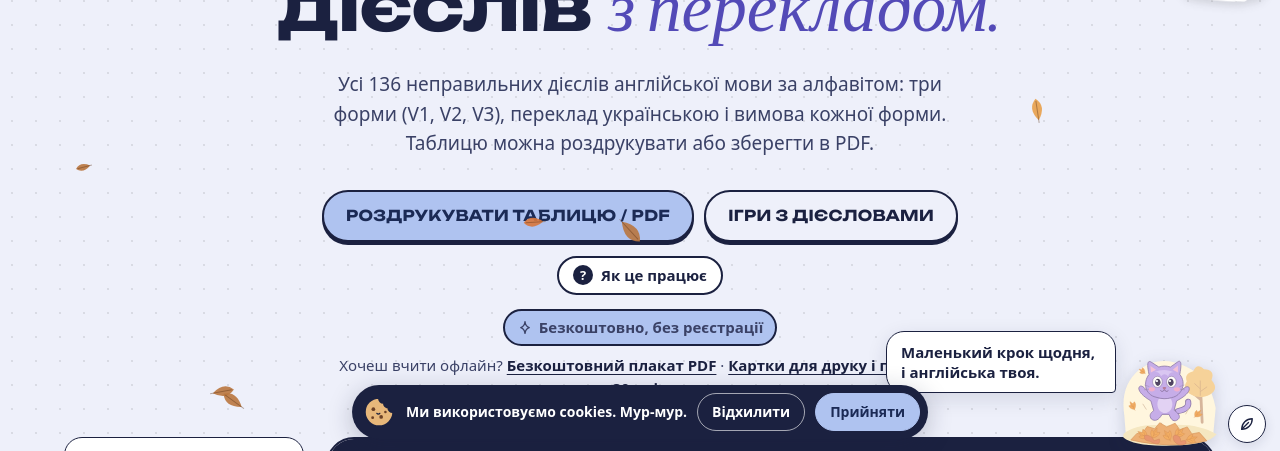
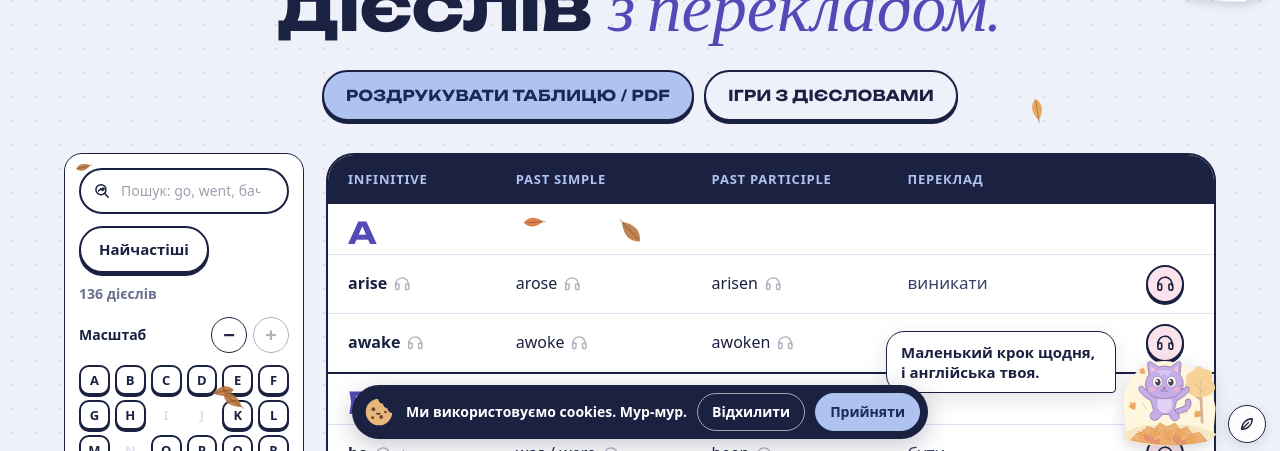
Before and after one commit to mariyavalyanskaya95-create/murly-saas, a Next.js app: page /irregular-verbs in a window 1280 px wide. Shown: the part 343-794 px from the top of the page. Built offline with nearby package versions, Linux system fonts and the light colour scheme; no server answers; a web font is replaced by a local one.

Commit message:
Verbs page: shorter hero, intro moved down [skip ci]

```diff
--- a/app/(marketing)/irregular-verbs/page.tsx
+++ b/app/(marketing)/irregular-verbs/page.tsx
@@ -9,12 +9,10 @@ import SiteNav from '@/components/SiteNav';
 import SiteFooter from '@/components/SiteFooter';
 import VerbsAlphabet from '@/components/VerbsAlphabet';
 import { tr } from '@/lib/i18n-server';
-import SeoNote from '@/components/SeoNote';
 import type { T } from '@/lib/i18n';
 import Kit from '@/components/Kit';
 import Faq from '@/components/Faq';
 
-import HeroTip from '@/components/HeroTip';
 export function generateMetadata(): Metadata {
   const t = tr();
   return {
@@ -45,13 +43,10 @@ export default function IrregularVerbsPage() {
         <div className="mu-container">
           <Kit id="st-cat-cool" className="kit-hero" />
           <h1>{t({ uk: 'Таблиця неправильних дієслів', ru: 'Таблица неправильных глаголов', en: 'Irregular verbs table' })} <em>{t({ uk: 'з перекладом.', ru: 'с переводом.', en: 'with translation.' })}</em></h1>
-          <p className="va-intro">{t({ uk: 'Усі 136 неправильних дієслів англійської мови за алфавітом: три форми (V1, V2, V3), переклад українською і вимова кожної форми. Таблицю можна роздрукувати або зберегти в PDF.', ru: 'Все 136 неправильных глаголов английского языка по алфавиту: три формы (V1, V2, V3), перевод и произношение каждой формы. Таблицу можно распечатать или сохранить в PDF.', en: 'All 136 English irregular verbs from A to Z: three forms (V1, V2, V3), translation and audio for every form. Print the table or save it as a PDF.' })}</p>
           <div className="va-print">
-            <Link href="/irregular-verbs/print" className="mu-btn mu-btn--lime">{t({ uk: 'Роздрукувати таблицю / PDF', ru: 'Распечатать таблицу / PDF', en: 'Print the table / PDF' })}</Link>
+            <Link href="/irregular-verbs/poster?pages=3" className="mu-btn mu-btn--lime">{t({ uk: 'Роздрукувати таблицю / PDF', ru: 'Распечатать таблицу / PDF', en: 'Print the table / PDF' })}</Link>
             <Link href="/irregular-verbs/games" className="mu-btn">{t({ uk: 'Ігри з дієсловами', ru: 'Игры с глаголами', en: 'Verb games' })}</Link>
           </div>
-          <HeroTip>{t({ uk: 'Натисни на будь-яку форму, щоб послухати вимову. Навушники праворуч озвучать усі три форми підряд.', ru: 'Нажми на любую форму, чтобы послушать произношение. Наушники справа озвучат все три формы подряд.', en: 'Tap any form to hear how it sounds. The headphones on the right play all three forms in a row.' })}</HeroTip>
-          <SeoNote free={{ uk: 'Безкоштовно, без реєстрації', ru: 'Бесплатно, без регистрации', en: 'Free, no sign-up' }} sell={{ text: { uk: 'Хочеш вчити офлайн?', ru: 'Хочешь учить офлайн?', en: 'Want to learn offline?' }, links: [{ href: '/irregular-verbs/poster', label: { uk: 'Безкоштовний плакат PDF', ru: 'Бесплатный плакат PDF', en: 'Free PDF poster' } }, { href: '/shop/verbs-30', label: { uk: 'Картки для друку і план на 30 днів', ru: 'Карточки для печати и план на 30 дней', en: 'Printable cards and a 30-day plan' } }] }} />
         </div>
       </section>
 
@@ -103,6 +98,7 @@ export default function IrregularVerbsPage() {
 
       <section className="mu-section">
         <div className="mu-container" style={{ maxWidth: 820 }}>
+          <p className="va-intro va-intro--faq">{t({ uk: 'Усі 136 неправильних дієслів англійської мови за алфавітом: три форми (V1, V2, V3), переклад українською і вимова кожної форми. Таблицю можна роздрукувати або зберегти в PDF.', ru: 'Все 136 неправильных глаголов английского языка по алфавиту: три формы (V1, V2, V3), перевод и произношение каждой формы. Таблицу можно распечатать или сохранить в PDF.', en: 'All 136 English irregular verbs from A to Z: three forms (V1, V2, V3), translation and audio for every form. Print the table or save it as a PDF.' })}</p>
           <h2 className="mu-section__title">{t({ uk: 'Часті питання про', ru: 'Частые вопросы о', en: 'FAQ about' })} <em>{t({ uk: 'неправильні дієслова.', ru: 'неправильных глаголах.', en: 'irregular verbs.' })}</em></h2>
           <Faq items={[
             { q: t({ uk: 'Що таке неправильні дієслова в англійській мові?', ru: 'Что такое неправильные глаголы в английском языке?', en: 'What are irregular verbs in English?' }), a: t({ uk: 'Це дієслова, які в минулому часі й третій формі не отримують закінчення -ed. Наприклад, go, went, gone або buy, bought, bought. Їх треба запам’ятати, бо правила тут немає.', ru: 'Это глаголы, которые в прошедшем времени и третьей форме не получают окончание -ed. Например, go, went, gone или buy, bought, bought. Их нужно запомнить, потому что правила здесь нет.', en: 'They are verbs that do not add -ed in the past and the third form, for example go, went, gone or buy, bought, bought. You have to learn them, as there is no rule.' }) },
```
